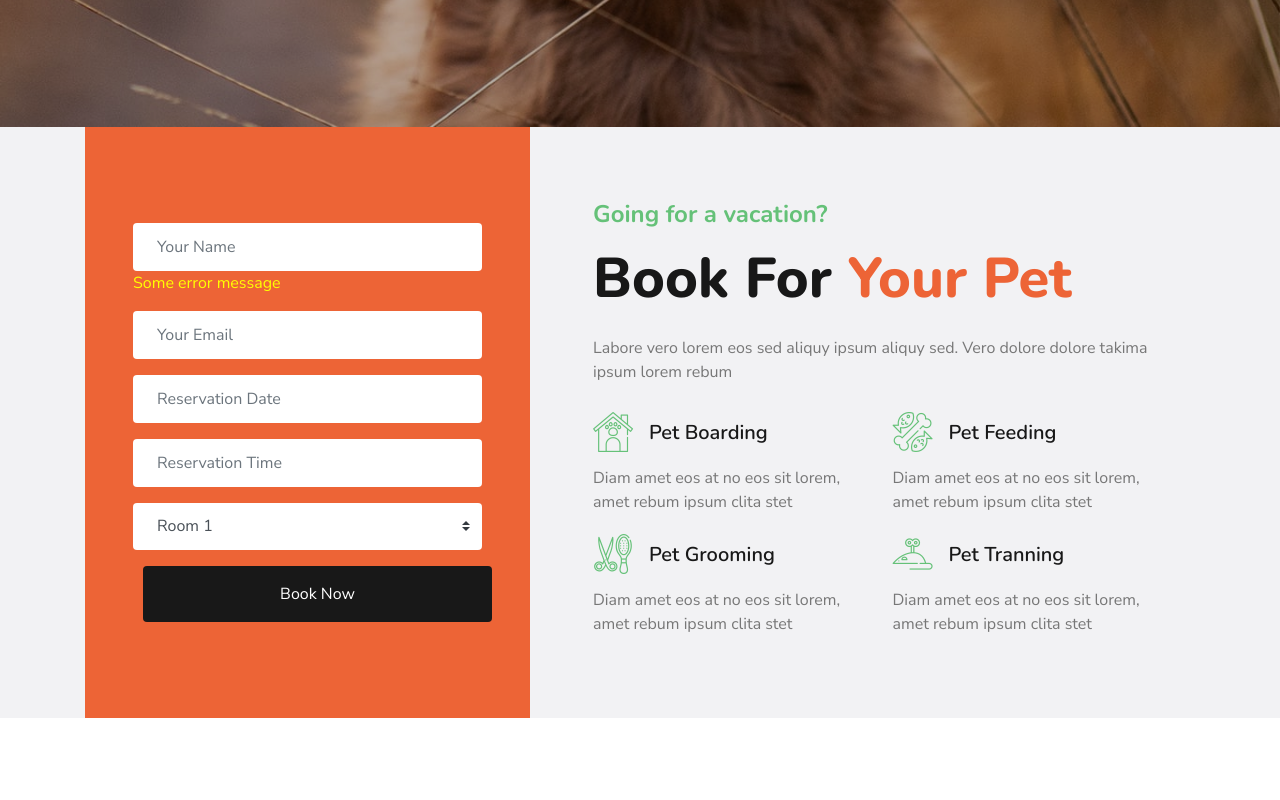
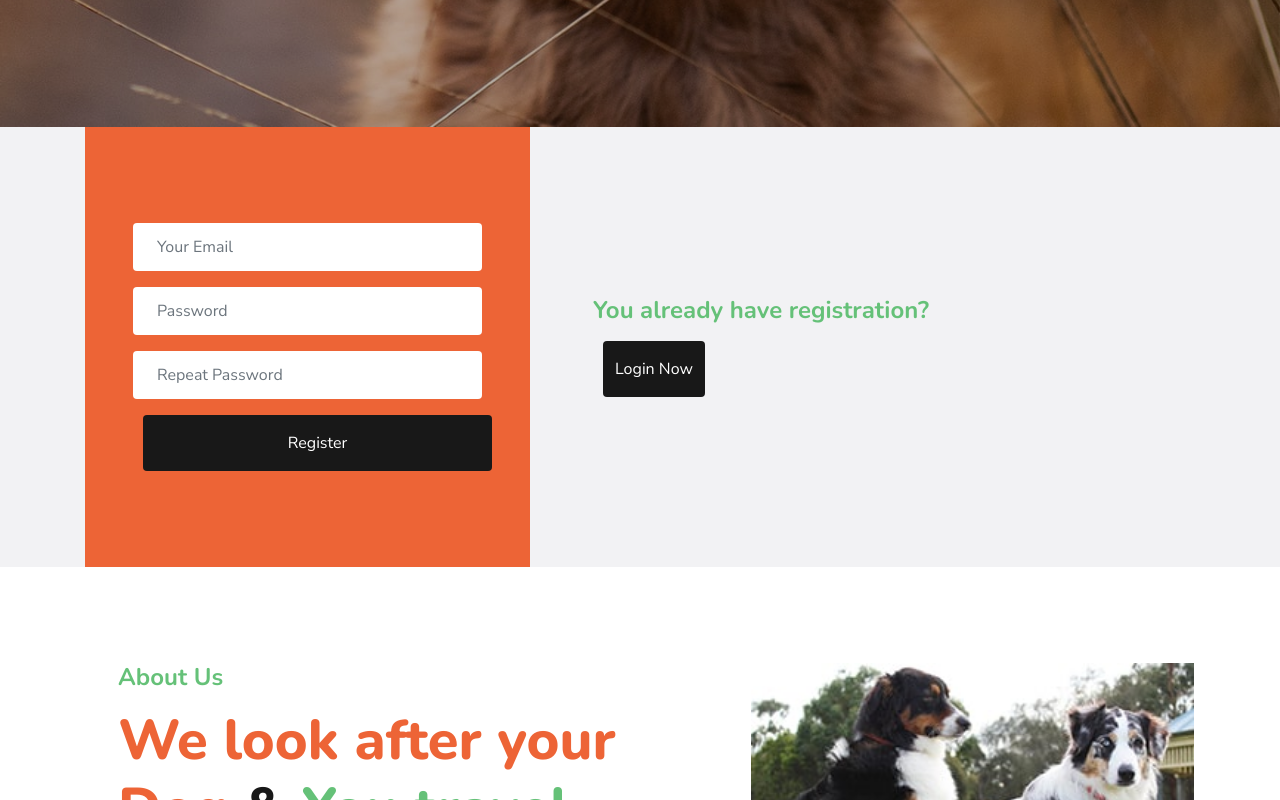
Before and after one commit to sZidarov/MyReactProject, a React (Vite) app in the folder client/: page / in a window 1280 px wide. Shown: the part 800-1600 px from the top of the page. Built offline with nearby package versions, Linux system fonts and the light colour scheme.

Commit message:
add register form validation

```diff
--- a/client/package.json
+++ b/client/package.json
@@ -13,7 +13,8 @@
     "formik": "^2.4.5",
     "react": "^18.2.0",
     "react-datepicker": "^4.24.0",
-    "react-dom": "^18.2.0"
+    "react-dom": "^18.2.0",
+    "yup": "^1.3.2"
   },
   "devDependencies": {
     "@types/react": "^18.2.15",
--- a/client/src/App.jsx
+++ b/client/src/App.jsx
@@ -10,6 +10,8 @@ import Team from "./components/teamPage";
 import Testimonial from "./components/testimonial";
 import Footer from "./components/footer";
 import Details from "./components/detailsPage";
+import Login from "./components/Login";
+import Register from "./components/Register";
 
 function App() {
     return (
@@ -17,7 +19,9 @@ function App() {
             <TopBar></TopBar>
             <Navbar></Navbar>
             <Home></Home>
-            <Bookingform></Bookingform>
+            {/* <Bookingform></Bookingform> */}
+            {/* <Login></Login> */}
+            <Register></Register>
             <About></About>
             <Services></Services>
             <Details></Details>
--- /dev/null
+++ b/client/src/components/Login.jsx
@@ -0,0 +1,32 @@
+
+
+export default function Login() {
+    return (
+        <div className="container-fluid bg-light">
+        <div className="container">
+            <div className="row align-items-center">
+                <div className="col-lg-5">
+                    <div className="bg-primary py-5 px-4 px-sm-5">
+                        <form className="py-5">
+                            <div className="form-group">
+                                <input type="email" className="form-control border-0 p-4" placeholder="Your Email" required="required" />
+                            </div>
+                            <div className="form-group">
+                                <input type="password" className="form-control border-0 p-4" placeholder="Your Password" required="required" />
+                            </div>
+                            <div>
+                                <button className="btn btn-dark btn-block border-0 py-3 " type="submit">Login</button>
+                                <div style={{color: "yellow", fontSize: "bold", textAlign: "center"}}>Password or email don't match.</div>
+                            </div>
+                        </form>
+                    </div>
+                </div>
+                <div className="col-lg-7 py-5 py-lg-0 px-3 px-lg-5">
+                    <h4 className="text-secondary mb-3">You don't have registration?</h4>
+                    <button className="btn btn-dark border-0 py-3" type="submit">Register Now</button>
+                </div>
+            </div>
+        </div>
+    </div>
+    );
+}
--- /dev/null
+++ b/client/src/components/Register.jsx
@@ -0,0 +1,155 @@
+import { useFormik } from "formik";
+import * as Yup from "yup"
+
+export default function Register() {
+    const formik = useFormik({
+        initialValues: {
+            email: "",
+            password: "",
+            rePass: "",
+        },
+        onSubmit: (values) => {
+            console.log("onSubmit", values);
+        },
+
+        validationSchema: Yup.object({
+            email: Yup.string().required("Email id required").email("Invalid email adress"),
+            password: Yup.string().required("Password is required!").min(6, "Password must be atlest 6 characters"),
+            rePass: Yup.string().required("Repeat password!").oneOf([Yup.ref('password'), null], "Passwords don't match"),
+        })
+
+        // validate: (values) => {
+        //     const errors = {}
+        //     if(!values.email){
+        //         errors.email = "Email is required"
+        //     }
+        //     if(!values.password){
+        //         errors.password = "Password is required"
+        //     }
+        //     if(!values.rePass){
+        //         errors.rePass = "Repeat password"
+        //     }
+        //     if(values.password !== values.rePass){
+        //         errors.mismatch = "Passrods don't match !"
+        //     }
+        //     return errors;
+        // }
+    });
+
+    return (
+        <div className="container-fluid bg-light">
+            <div className="container">
+                <div className="row align-items-center">
+                    <div className="col-lg-5">
+                        <div className="bg-primary py-5 px-4 px-sm-5">
+                            <form
+                                className="py-5"
+                                onSubmit={formik.handleSubmit}
+                            >
+                                <div className="form-group">
+                                    <input
+                                        name="email"
+                                        type="email"
+                                        className="form-control border-0 p-4"
+                                        placeholder="Your Email"
+                                        required="required"
+                                        value={formik.values.email}
+                                        onChange={formik.handleChange}
+                                        onBlur={formik.handleBlur}
+                                    />
+                                    <div
+                                        style={{
+                                            color: "yellow",
+                                            fontSize: "bold",
+                                            textAlign: "center",
+                                        }}
+                                    >
+                                        {formik.errors.email &&
+                                            formik.touched.email &&
+                                            formik.errors.email}
+                                    </div>
+                                </div>
+                                <div className="form-group">
+                                    <div
+                                        className="date"
+                                        id="date"
+                                        data-target-input="nearest"
+                                    >
+                                        <input
+                                            name="password"
+                                            type="password"
+                                            className="form-control border-0 p-4"
+                                            placeholder="Password"
+                                            value={formik.values.password}
+                                            onChange={formik.handleChange}
+                                            onBlur={formik.handleBlur}
+                                        />
+                                        <div
+                                            style={{
+                                                color: "yellow",
+                                                fontSize: "bold",
+                                                textAlign: "center",
+                                            }}
+                                        >
+                                            {formik.errors.password &&
+                                                formik.touched.password &&
+                                                formik.errors.password}
+                                        </div>
+                                    </div>
+                                </div>
+                                <div className="form-group">
+                                    <div
+                                        className="date"
+                                        id="date"
+                                        data-target-input="nearest"
+                                    >
+                                        <input
+                                            name="rePass"
+                                            type="password"
+                                            className="form-control border-0 p-4"
+                                            placeholder="Repeat Password"
+                                            value={formik.values.rePass}
+                                            onChange={formik.handleChange}
+                                            onBlur={formik.handleBlur}
+                                        />
+                                        <div
+                                            style={{
+                                                color: "yellow",
+                                                fontSize: "bold",
+                                                textAlign: "center",
+                                            }}
+                                        >
+                                            {formik.errors.rePass &&
+                                                formik.touched.rePass &&
+                                                formik.errors.rePass}
+                                        </div>
+                                    </div>
+                                </div>
+
+                                <div>
+                                    <button
+                                        className="btn btn-dark btn-block border-0 py-3"
+                                        type="submit"
+                                    >
+                                        Register
+                                    </button>
+                                </div>
+                            </form>
+                        </div>
+                    </div>
+                    <div className="col-lg-7 py-5 py-lg-0 px-3 px-lg-5">
+                        <h4 className="text-secondary mb-3">
+                            You already have registration?
+                        </h4>
+                        <button
+                            className="btn btn-dark border-0 py-3"
+                            type="submit"
+                        >
+                            Login Now
+                        </button>
+                    </div>
+                </div>
+            </div>
+        </div>
+    );
+}
--- a/client/src/components/detailsPage.jsx
+++ b/client/src/components/detailsPage.jsx
@@ -61,10 +61,10 @@ export default function Details() {
                 <form >
                     <textarea
                         name="comment"
-                        placeholder="Comment......"
+                        placeholder="Comment . . ."
                     ></textarea>
                     <a
-                        className="btn btn-lg btn-secondary px-3 d-none d-lg-block"
+                        className="btn btn-lg btn-secondary px-3 d-none d-lg-block border-dark"
                         onClick={()=>console.log("submit")}
                     >
                         Add Comment
```
Also changed, not shown: 1 other file (tests, documents, lock files or other folders).
